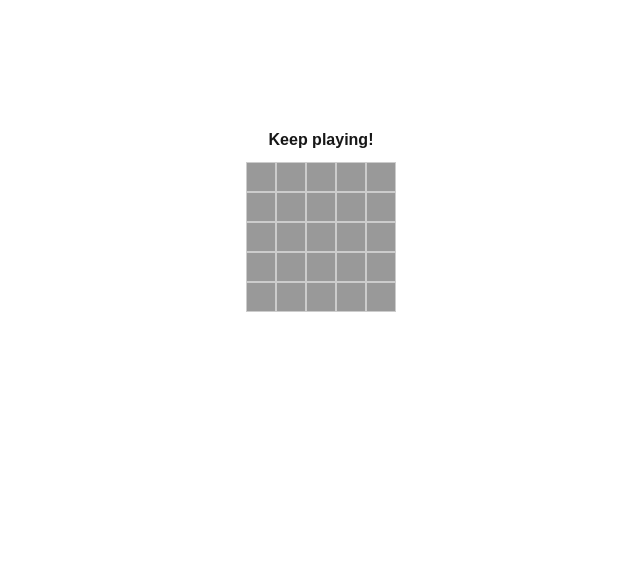
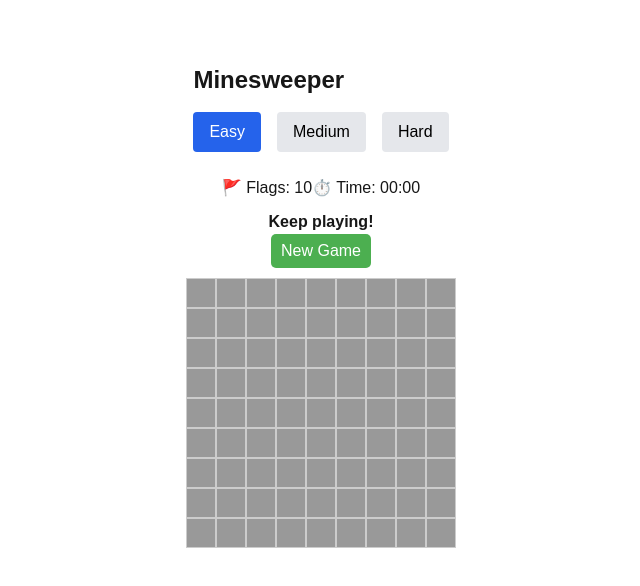
Before and after one commit to pawel-hajdo/Minesweeper, a Next.js app: page / in a window 1280 px wide. Shown: the top 586 px of the page, without its empty margins (319-959 px from the left). Built offline with nearby package versions, Linux system fonts and the light colour scheme.

Commit message:
difficulty levels, timer, flags counter

```diff
--- a/app/page.tsx
+++ b/app/page.tsx
@@ -1,9 +1,58 @@
+"use client"
+import React, { useState } from "react";
 import Board from "@/components/board";
 
+interface DifficultyLevel {
+    name: string;
+    rows: number;
+    cols: number;
+    mines: number;
+}
+
+const DIFFICULTY_LEVELS: DifficultyLevel[] = [
+    { name: "Easy", rows: 9, cols: 9, mines: 10 },
+    { name: "Medium", rows: 16, cols: 16, mines: 40 },
+    { name: "Hard", rows: 16, cols: 30, mines: 99 }
+];
+
 export default function Home() {
-  return (
-    <div className="justify-items-center mt-32">
-      <Board rows={5} cols={5} mines={2} />
-    </div>
-  );
+    const [selectedLevel, setSelectedLevel] = useState<DifficultyLevel>(DIFFICULTY_LEVELS[0]);
+    const [key, setKey] = useState<number>(0);
+
+    const handleDifficultyChange = (level: DifficultyLevel) => {
+        setSelectedLevel(level);
+        // Force re-render of Board component
+        setKey(prev => prev + 1);
+    };
+
+    return (
+        <div className="flex flex-col items-center mt-16">
+            <div className="mb-6">
+                <h1 className="text-2xl font-bold mb-4">Minesweeper</h1>
+                <div className="flex space-x-4">
+                    {DIFFICULTY_LEVELS.map((level) => (
+                        <button
+                            key={level.name}
+                            onClick={() => handleDifficultyChange(level)}
+                            className={`
+                px-4 py-2 rounded transition-colors
+                ${selectedLevel.name === level.name
+                                ? 'bg-blue-600 text-white'
+                                : 'bg-gray-200 text-black hover:bg-blue-200'
+                            }
+              `}
+                        >
+                            {level.name}
+                        </button>
+                    ))}
+                </div>
+            </div>
+            <Board
+                key={key}
+                rows={selectedLevel.rows}
+                cols={selectedLevel.cols}
+                mines={selectedLevel.mines}
+            />
+        </div>
+    );
 }
--- a/components/board.tsx
+++ b/components/board.tsx
@@ -12,6 +12,19 @@ const Board = ({ rows, cols, mines }: BoardProps) => {
     const [board, setBoard] = useState<Cell[][]>(() => createBoard(rows, cols, mines));
     const [gameStatus, setGameStatus] = useState<"playing" | "win" | "lost">("playing");
     const [remainingMines, setRemainingMines] = useState<number>(mines);
+    const [time, setTime] = useState<number>(0);
+    const [isTimerRunning, setIsTimerRunning] = useState<boolean>(false);
+    const [unusedFlags, setUnusedFlags] = useState<number>(mines);
+
+    useEffect(() => {
+        let timerId: NodeJS.Timeout;
+        if (isTimerRunning && gameStatus === "playing") {
+            timerId = setInterval(() => {
+                setTime(prevTime => prevTime + 1);
+            }, 1000);
+        }
+        return () => clearInterval(timerId);
+    }, [isTimerRunning, gameStatus]);
 
     useEffect(() => {
         const unrevealedCells = board.flatMap(row => row.filter(cell => !cell.isRevealed));
@@ -28,10 +41,12 @@ const Board = ({ rows, cols, mines }: BoardProps) => {
 
             setBoard(newBoard);
             setGameStatus("win");
+            setIsTimerRunning(false);
         }
 
         if (gameStatus === "playing" && checkWin(board)) {
             setGameStatus("win");
+            setIsTimerRunning(false);
         }
 
         const flaggedMines = board.flatMap(row => row.filter(cell => cell.isFlagged && cell.isMine)).length;
@@ -39,12 +54,18 @@ const Board = ({ rows, cols, mines }: BoardProps) => {
     }, [board, gameStatus]);
 
     const revealCell = (row: number, col: number) => {
+        // Start timer on first move
+        if (!isTimerRunning) {
+            setIsTimerRunning(true);
+        }
+
         if (board[row][col].isRevealed || board[row][col].isFlagged) return;
 
         const newBoard = [...board];
 
         if (newBoard[row][col].isMine) {
             setGameStatus("lost");
+            setIsTimerRunning(false);
             newBoard.forEach((r) =>
                 r.forEach((cell) => {
                     cell.isRevealed = true;
@@ -77,10 +98,27 @@ const Board = ({ rows, cols, mines }: BoardProps) => {
 
     const toggleFlag = (row: number, col: number, event: React.MouseEvent) => {
         event.preventDefault();
+
+        // Start timer on first flag
+        if (!isTimerRunning) {
+            setIsTimerRunning(true);
+        }
+
         if (board[row][col].isRevealed) return;
 
         const newBoard = [...board];
-        newBoard[row][col].isFlagged = !newBoard[row][col].isFlagged;
+
+        // If cell is not currently flagged and we have flags left
+        if (!newBoard[row][col].isFlagged) {
+            newBoard[row][col].isFlagged = true;
+            setUnusedFlags(prev => prev - 1);
+        }
+        // If cell is currently flagged, remove the flag
+        else if (newBoard[row][col].isFlagged) {
+            newBoard[row][col].isFlagged = false;
+            setUnusedFlags(prev => prev + 1);
+        }
+
         setBoard(newBoard);
     };
 
@@ -94,13 +132,50 @@ const Board = ({ rows, cols, mines }: BoardProps) => {
         );
     };
 
+    const resetGame = () => {
+        setBoard(createBoard(rows, cols, mines));
+        setGameStatus("playing");
+        setTime(0);
+        setIsTimerRunning(false);
+        setUnusedFlags(mines);
+    };
+
+    // Format time to MM:SS
+    const formatTime = (totalSeconds: number) => {
+        const minutes = Math.floor(totalSeconds / 60);
+        const seconds = totalSeconds % 60;
+        return `${minutes.toString().padStart(2, '0')}:${seconds.toString().padStart(2, '0')}`;
+    };
 
     return (
         <>
+            <div style={{
+                marginBottom: "10px",
+                textAlign: "center",
+                display: "flex",
+                justifyContent: "space-between",
+                padding: "0 20px"
+            }}>
+                <div>🚩 Flags: {unusedFlags}</div>
+                <div>⏱️ Time: {formatTime(time)}</div>
+            </div>
             <div style={{ marginBottom: "10px", textAlign: "center" }}>
                 {gameStatus === "win" && <div style={{ color: "green", fontWeight: "bold" }}>🎉 You win!</div>}
                 {gameStatus === "lost" && <div style={{ color: "red", fontWeight: "bold" }}>💣 You lost!</div>}
                 {gameStatus === "playing" && <div style={{ fontWeight: "bold" }}>Keep playing!</div>}
+                <button
+                    onClick={resetGame}
+                    style={{
+                        padding: "5px 10px",
+                        backgroundColor: "#4CAF50",
+                        color: "white",
+                        border: "none",
+                        borderRadius: "5px",
+                        cursor: "pointer"
+                    }}
+                >
+                    New Game
+                </button>
             </div>
             <div style={{ display: "grid", gridTemplateColumns: `repeat(${cols}, 30px)` }}>
                 {board.map((row, rowIndex) =>
```
